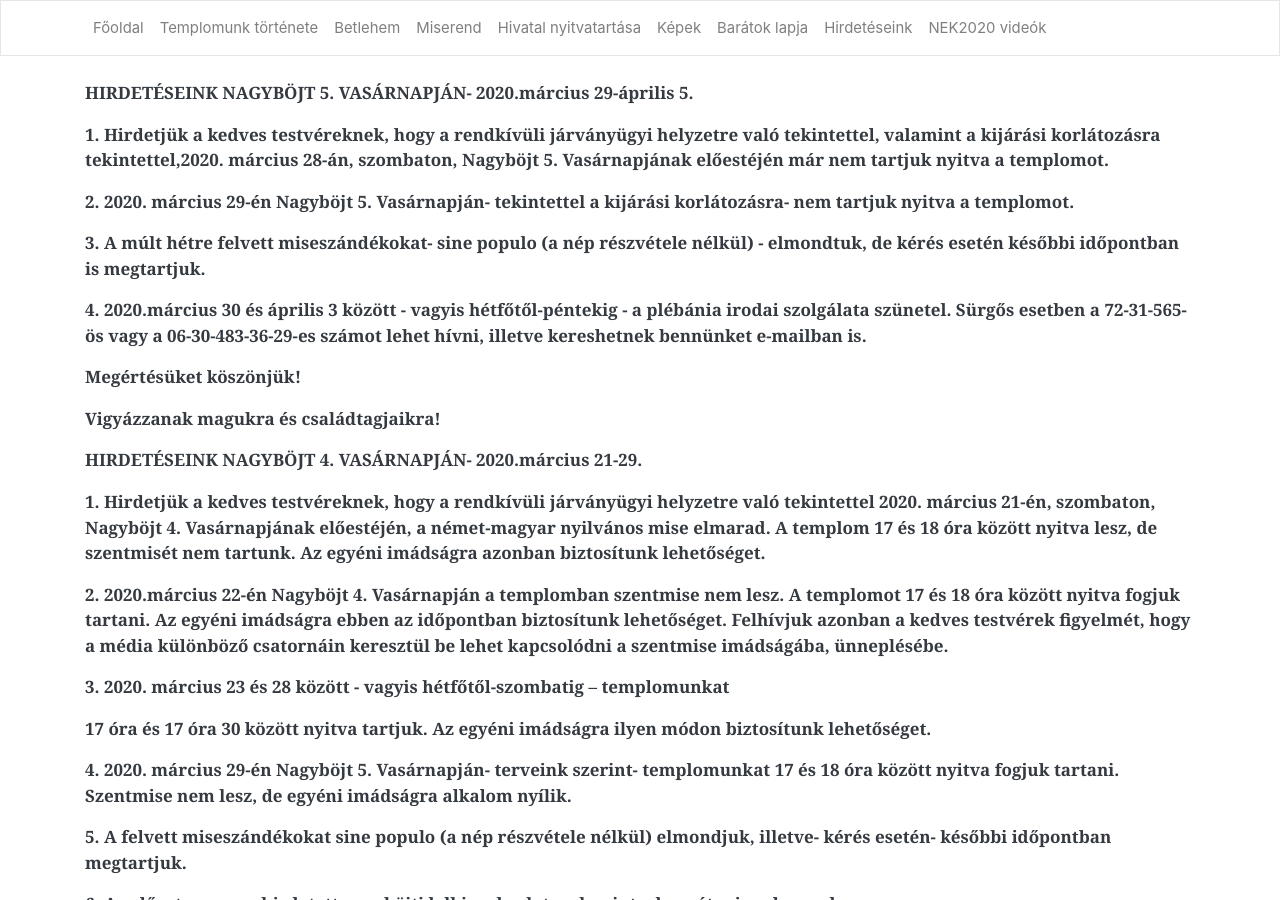
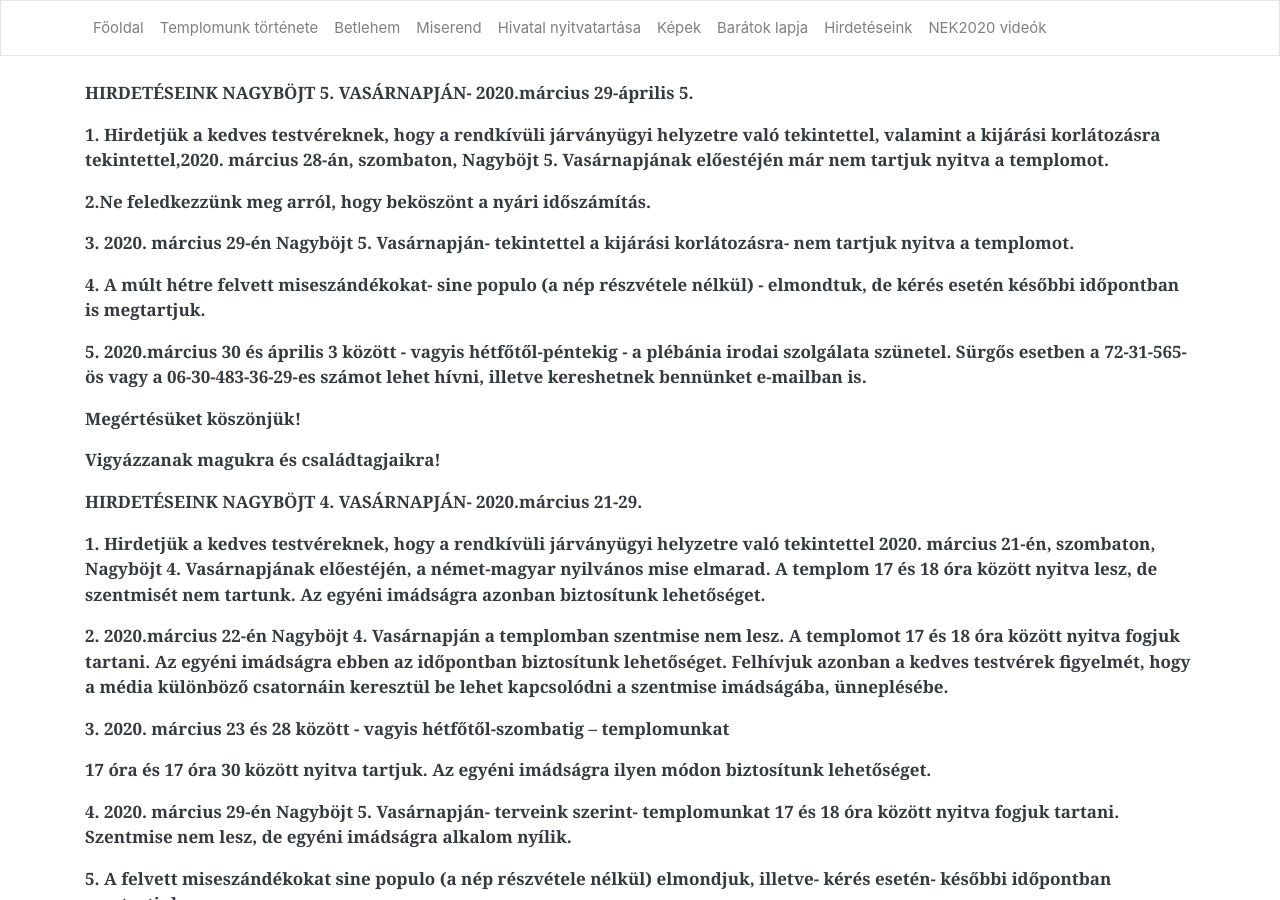
Before and after one commit to pecsi-ferences/pecsi-ferences.github.io, a Jekyll site: the page built from hirdeteseink.md, in a window 1280 px wide and 900 px high. Built offline with Jekyll 4.4.1, drawn with Linux system fonts in a browser that asks for light colours; nearby versions of some CDN libraries.

Commit message:
Update from Forestry.io Zoltán Dohány updated hirdeteseink.md

```diff
--- a/hirdeteseink.md
+++ b/hirdeteseink.md
@@ -7,11 +7,13 @@ title: Hirdetéseink
 
 **1. Hirdetjük a kedves testvéreknek, hogy a rendkívüli járványügyi helyzetre való tekintettel, valamint a kijárási korlátozásra tekintettel,2020. március 28-án, szombaton, Nagyböjt 5. Vasárnapjának előestéjén már nem tartjuk nyitva a templomot.**
 
-**2. 2020. március 29-én Nagyböjt 5. Vasárnapján- tekintettel a kijárási korlátozásra- nem tartjuk nyitva a templomot.**
-
-**3. A múlt hétre felvett miseszándékokat- sine populo (a nép részvétele nélkül) - elmondtuk, de kérés esetén későbbi időpontban is megtartjuk.**
-
-**4. 2020.március 30 és április 3 között - vagyis hétfőtől-péntekig - a plébánia irodai szolgálata szünetel. Sürgős esetben a 72-31-565-ös vagy a 06-30-483-36-29-es számot lehet hívni, illetve kereshetnek bennünket e-mailban is.**
+**2.Ne feledkezzünk meg arról, hogy beköszönt a nyári időszámítás.**
+
+**3. 2020. március 29-én Nagyböjt 5. Vasárnapján- tekintettel a kijárási korlátozásra- nem tartjuk nyitva a templomot.**
+
+**4. A múlt hétre felvett miseszándékokat- sine populo (a nép részvétele nélkül) - elmondtuk, de kérés esetén későbbi időpontban is megtartjuk.**
+
+**5. 2020.március 30 és április 3 között - vagyis hétfőtől-péntekig - a plébánia irodai szolgálata szünetel. Sürgős esetben a 72-31-565-ös vagy a 06-30-483-36-29-es számot lehet hívni, illetve kereshetnek bennünket e-mailban is.**
 
 **Megértésüket köszönjük!**
 
```
